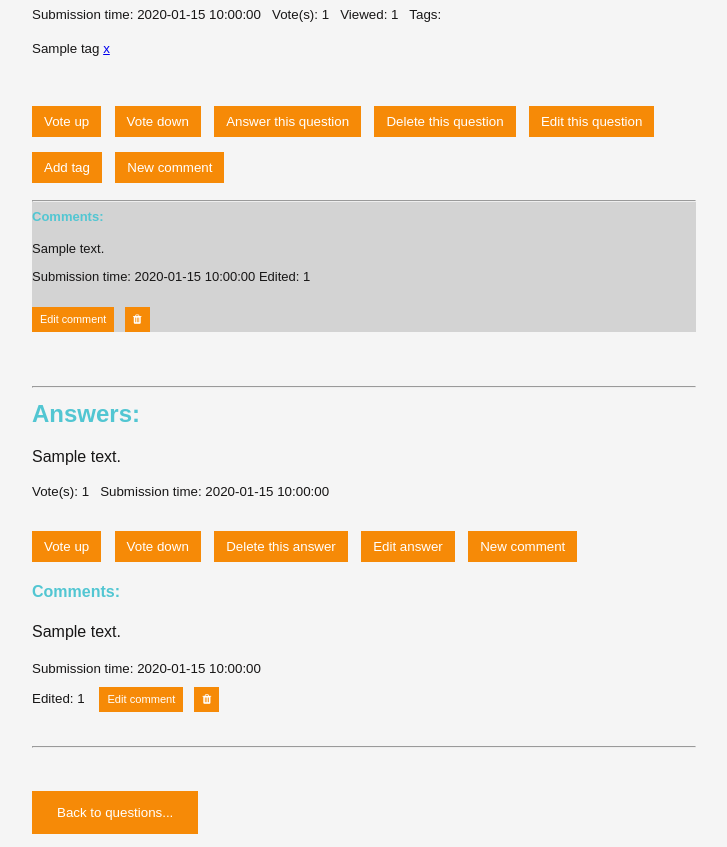
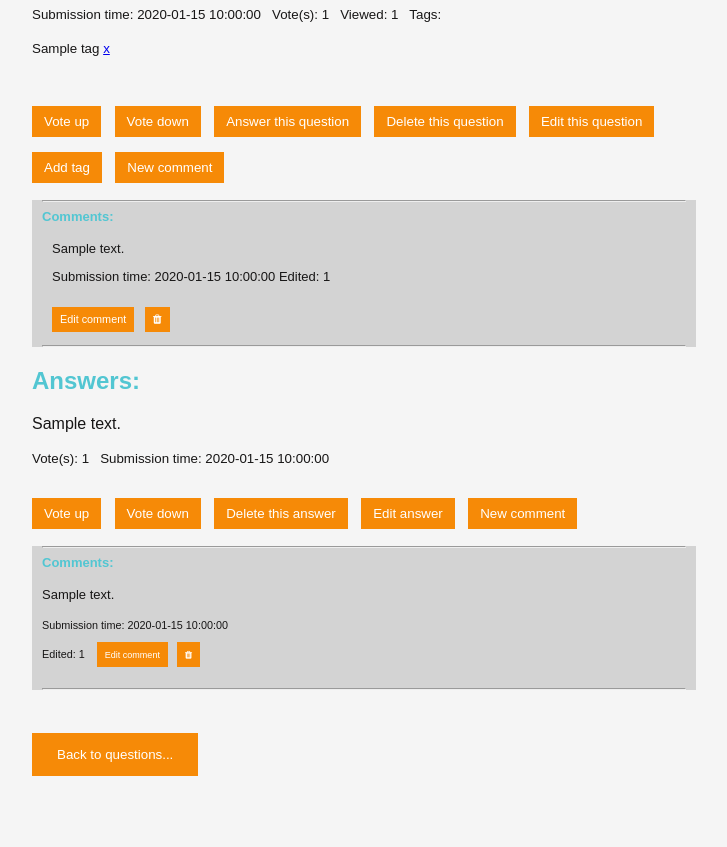
Before and after one commit to CodecoolGlobal/ask-mate-3-python-Gezow, a Flask app: template templates/question.html in a window 1280 px wide. Shown: the part 299-1146 px from the top of the page, without its empty margins (276-1003 px from the left). After the commit the page ends 1075 px from the top, so only its background shows below. Run offline with Flask 2, Linux system fonts and the light colour scheme; the template is opened without the code that fills it: most values are stand-ins (such as "Sample title", 1, 10 or a date in 2020); some libraries are stand-ins or nearby versions.

Commit message:
style add grey background to comments

```diff
--- a/static/css/style.css
+++ b/static/css/style.css
@@ -111,6 +111,9 @@ h4 {
 .comment {
     font-size: small;
     background-color: lightgray;
+    padding-top: 0px;
+    padding-inline: 10px;
+    padding-bottom: 0px;
 }
 .header img {
     float: left;
--- a/templates/question.html
+++ b/templates/question.html
@@ -40,15 +40,14 @@
                 Edited: {{comment['edited_count']}} &nbsp;&nbsp;</p>
                 <p class="comment">
                 <button class="smaller-button" onclick="window.location.href='/comment/{{ comment['id'] }}/edit';">Edit comment</button>&nbsp;&nbsp;
-                <button class="trash-button"><i class="fa fa-trash" onclick="window.location.href='/comment/{{ comment['id'] }}/delete';"></i></button>
-        </div>
+                <button class="trash-button"><i class="fa fa-trash" onclick="window.location.href='/comment/{{ comment['id'] }}/delete';"></i></button><hr>
+
         {% endfor %}
         {% else %}
             No comments yet...
-        {% endif %}
+        {% endif %}</div>
         </p>
-        <br/>
-        <h2><hr><strong>Answers:</strong></h2>
+        <h2><strong>Answers:</strong></h2>
           {% for answer in answers %}
             <p>{{answer['message']}}</p>
             <p>
@@ -64,8 +63,9 @@
                 <button class="small-button" onclick="window.location.href='/answer/{{ answer['id'] }}/edit';">Edit answer</button>&nbsp;&nbsp;
                 <button class="small-button" onclick="window.location.href='/answer/{{ answer['id'] }}/new_comment';">New comment</button>
     </div>
-              <h4><strong>Comments:</strong></h4>
-            <p>
+
+    <div class="comment">
+    <h4><hr><strong></hr>Comments:</strong></h4>
         {% if data_manager.look_for_comments('comment', 'answer_id', answer["id"]) %}
             {% for comment in data_manager.look_for_comments('comment', 'answer_id', answer["id"]) %}
                 {{ comment["message"] }}<br><br>
@@ -77,10 +77,9 @@
             {% endfor %}
         {% else %}
             No comments yet...
-                {% endif %}
-            </p>
-            <hr>
+        {% endif %}<hr>
           {% endfor %}
+    </div>
         <p><a class="post-button" href="/list">Back to questions...</a></p>
-</div>
+
 {% endblock page_content %}
```
Lines whose indentation alone changed are shown as unchanged.
